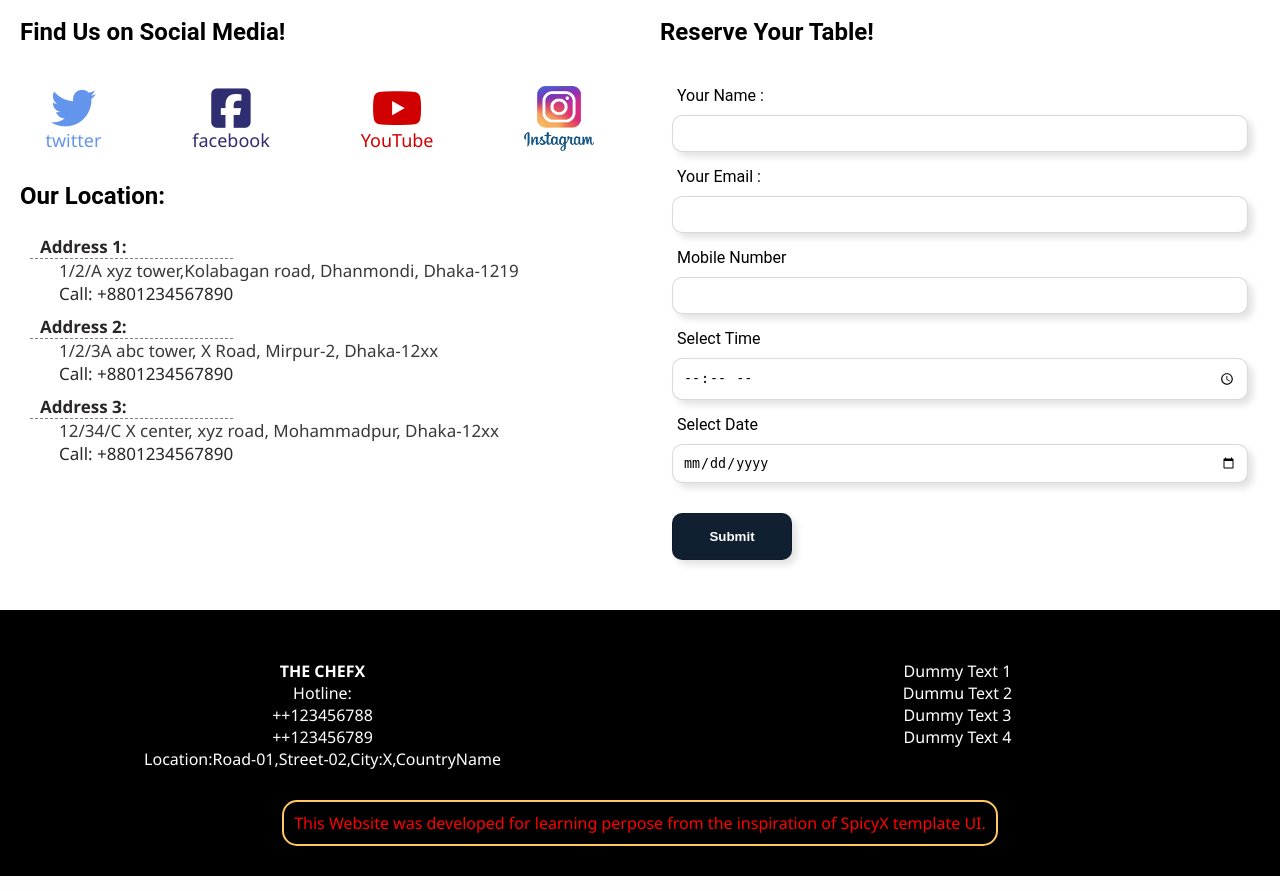
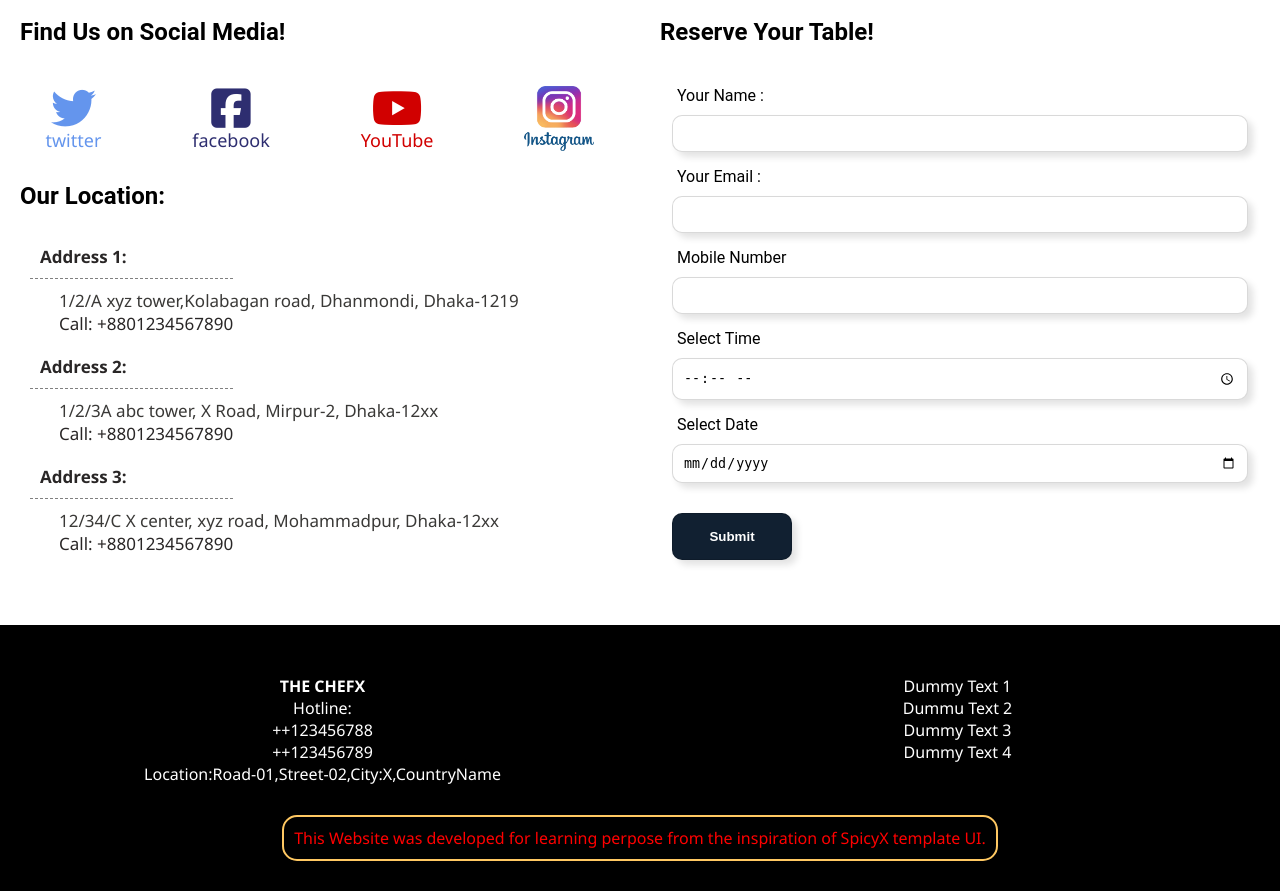
Before and after one commit to YEASIN49/ChefX, a PHP site: page /index.php in a window 1280 px wide. Shown: the part 5332-6223 px from the top of the page. Run offline with PHP 8.4, Linux system fonts and the light colour scheme; the visitor is signed in with stand-in values (Sample User, id 1); data that the repository does not hold is empty; some libraries are stand-ins or nearby versions.

Commit message:
frontend-user part done

```diff
--- a/css/style.css
+++ b/css/style.css
@@ -1641,8 +1641,8 @@ ul {
 .addressNumber {
   width: 35%;
   display: block;
-  padding: 0 10px;
-  margin: 0;
+  padding: 10px;
+  margin: 0 0 10px 0;
   color: #292626;
   /* text-align: left; */
   border-bottom: 1px dashed gray;
--- a/includes/nav.php
+++ b/includes/nav.php
@@ -1,3 +1,10 @@
+<?php
+  $isLogin = false;
+  if(isset($_SESSION["isLogin"])){
+    $isLogin = $_SESSION['isLogin'];
+  }
+?>
+
 <div class="navContainer">
   <div class="navWrapper">
     <div id="navLogo">
@@ -14,7 +21,7 @@
           <button class="signInToggler"  onClick="showIcon()"><i class="fas fa-user"></i><i class="fas fa-caret-down" ></i></button>
         </div>
         <div class="userIconContent">
-          <?php if($_SESSION["isLogin"]){ ?>
+          <?php if($isLogin){ ?>
             <li class="userIconLi"><a href="">PROFILE</a></li>
             <li class="userIconLi"><a href="./logout.php">LOG OUT</a></li>
           <?php
```
